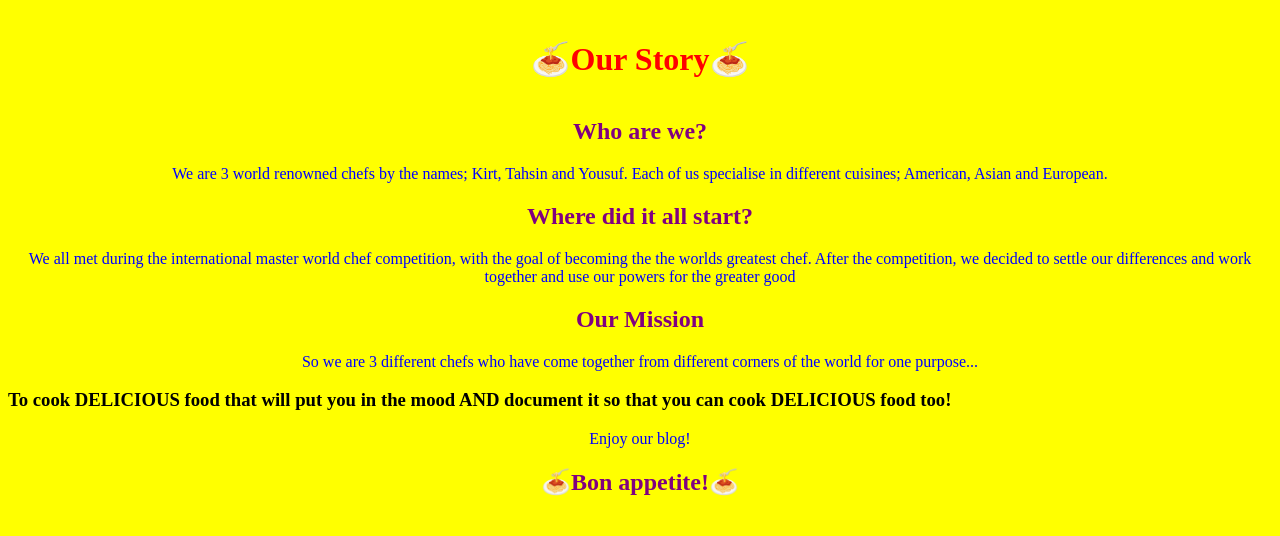
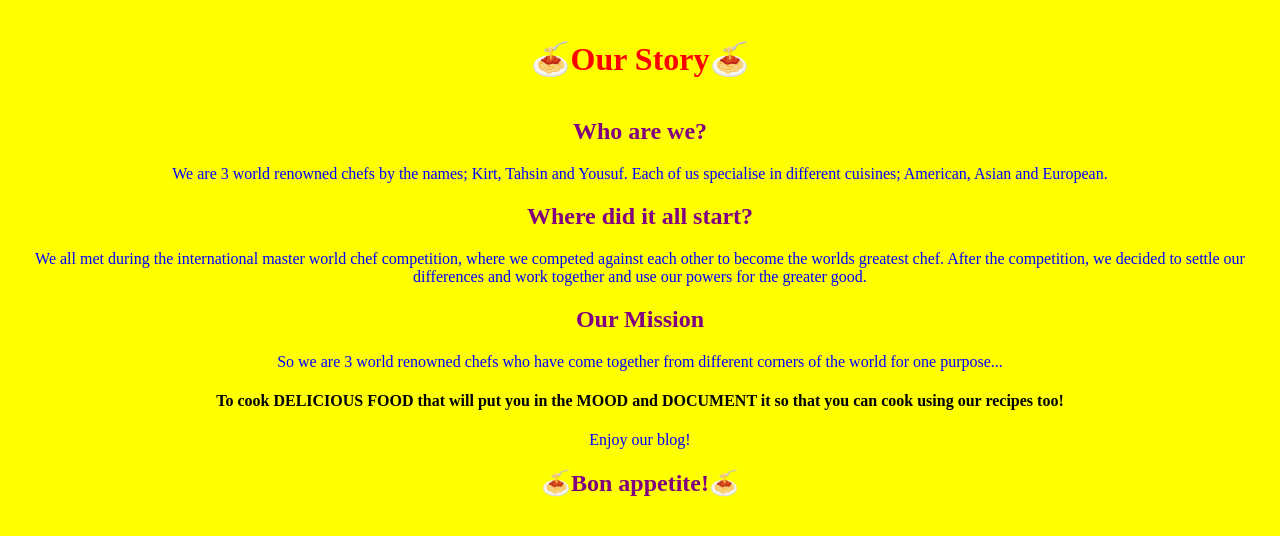
Before and after one commit to KirtMorgan/project-blog, a Flask app: page /story in a window 1280 px wide. Shown: the top 536 px of the page. Run offline with Flask 2, Linux system fonts and the light colour scheme.

Commit message:
story additions

```diff
--- a/templates/story.html
+++ b/templates/story.html
@@ -25,15 +25,15 @@
             Each of us specialise in different cuisines; American, Asian and European.
 
         <h2>Where did it all start?</h2>
-        <p>We all met during the international master world chef competition, with the goal of becoming
-            the the worlds greatest chef. After the competition, we decided to settle our differences and work together
-        and use our powers for the greater good</p>
+        <p>We all met during the international master world chef competition, where we competed against each other to
+            become the worlds greatest chef. After the competition, we decided to settle our differences and work together
+        and use our powers for the greater good.</p>
 
         <h2>Our Mission</h2>
-        <p>So we are 3 different chefs who have come together from different corners of the world for one purpose... </p>
+        <p>So we are 3 world renowned chefs who have come together from different corners of the world for one purpose... </p>
 
-        <h3>To cook DELICIOUS food that will put you in the mood <strong>AND</strong>
-            document it so that you can cook DELICIOUS food too!</h3>
+        <h4 style="text-align: center;">To cook DELICIOUS FOOD that will put you in the MOOD
+            and DOCUMENT it so that you can cook using our recipes too!</h4>
 
         <p>Enjoy our blog!</p>
         <h2>🍝Bon appetite!🍝</h2>
```
